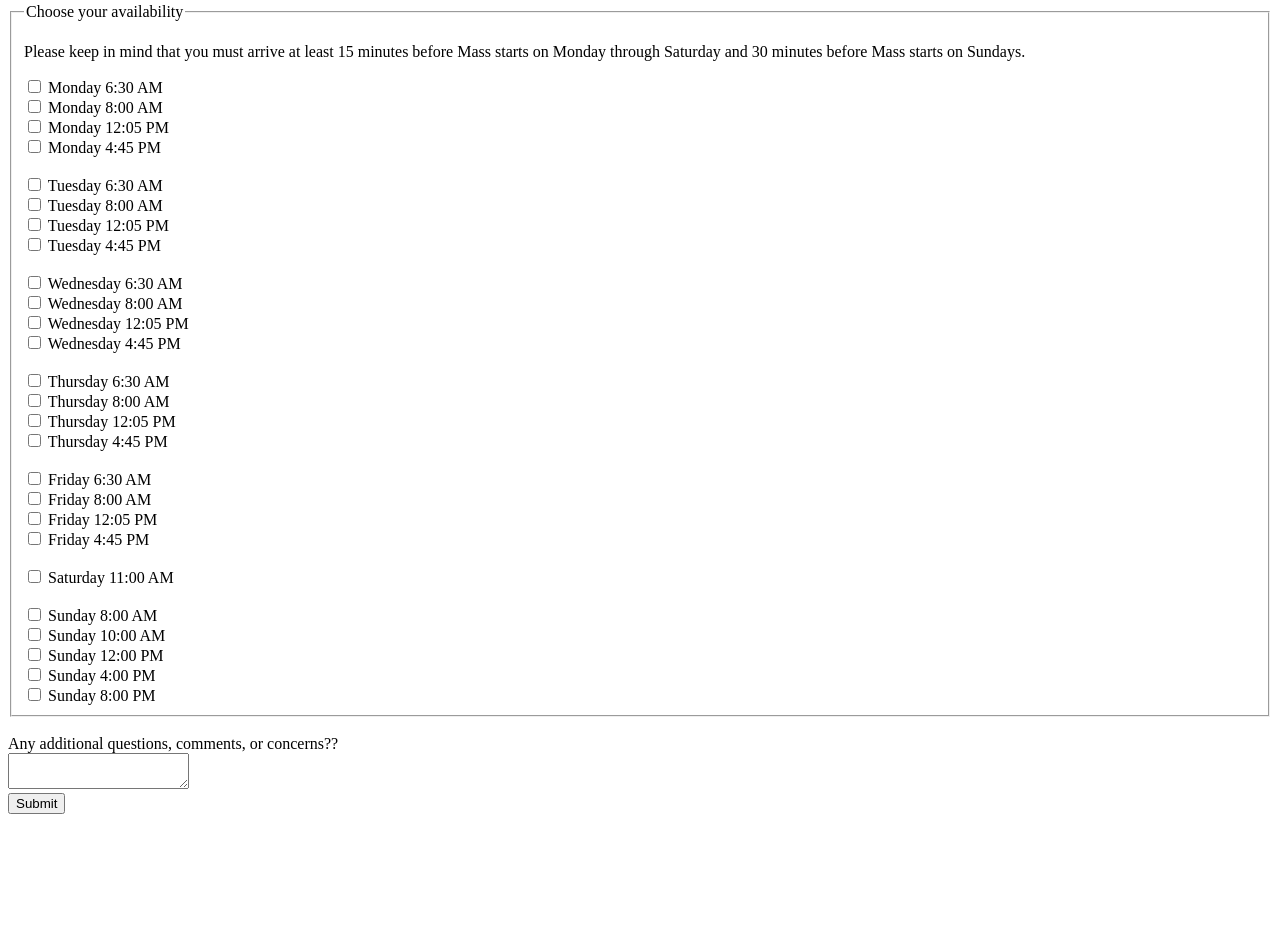
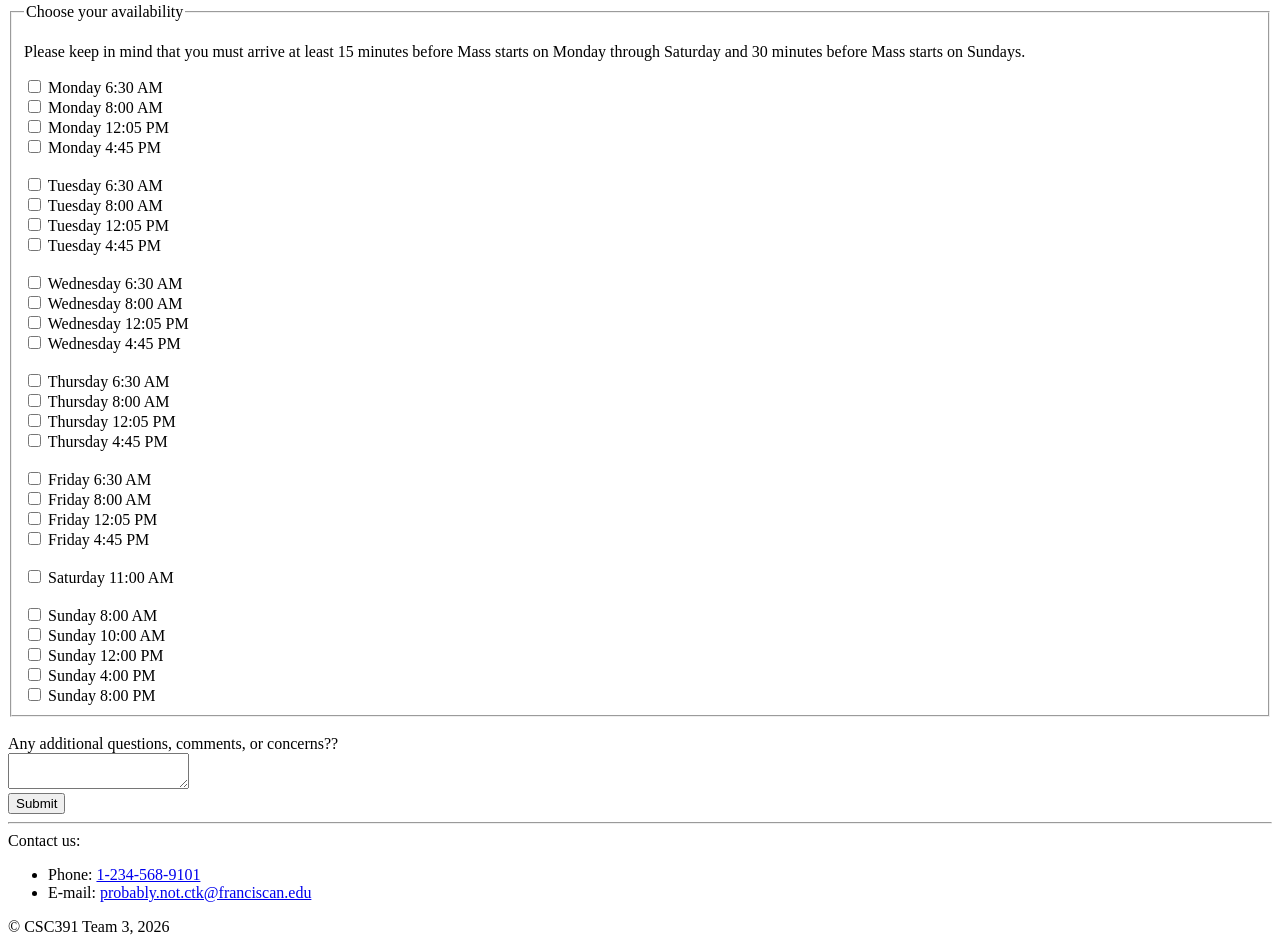
Before and after one commit to jebent521/CSC391-Altar-Server-Application, a plain HTML site: page index.html in a window 1280 px wide. Shown: the part 454-1406 px from the top of the page. Before the commit the page ends 1276 px from the top, so only its background shows below. Drawn offline with Linux system fonts and the light colour scheme.

Commit message:
Add footer

```diff
--- a/index.html
+++ b/index.html
@@ -170,7 +170,15 @@ Required Elements:
             <button>Submit</button>
         </form>
     </main>
-
+    <footer>
+      <hr>
+      Contact us:
+      <ul>
+        <li>Phone: <a href="tel:+12345689101">1-234-568-9101</a></li>
+        <li>E-mail: <a href="mailto:probably.not.ctk@franciscan.edu">probably.not.ctk@franciscan.edu</a></li>
+      </ul>
+      <p>&copy; CSC391 Team 3, 2026</p>
+    </footer>
 </body>
 
 </html>
```
